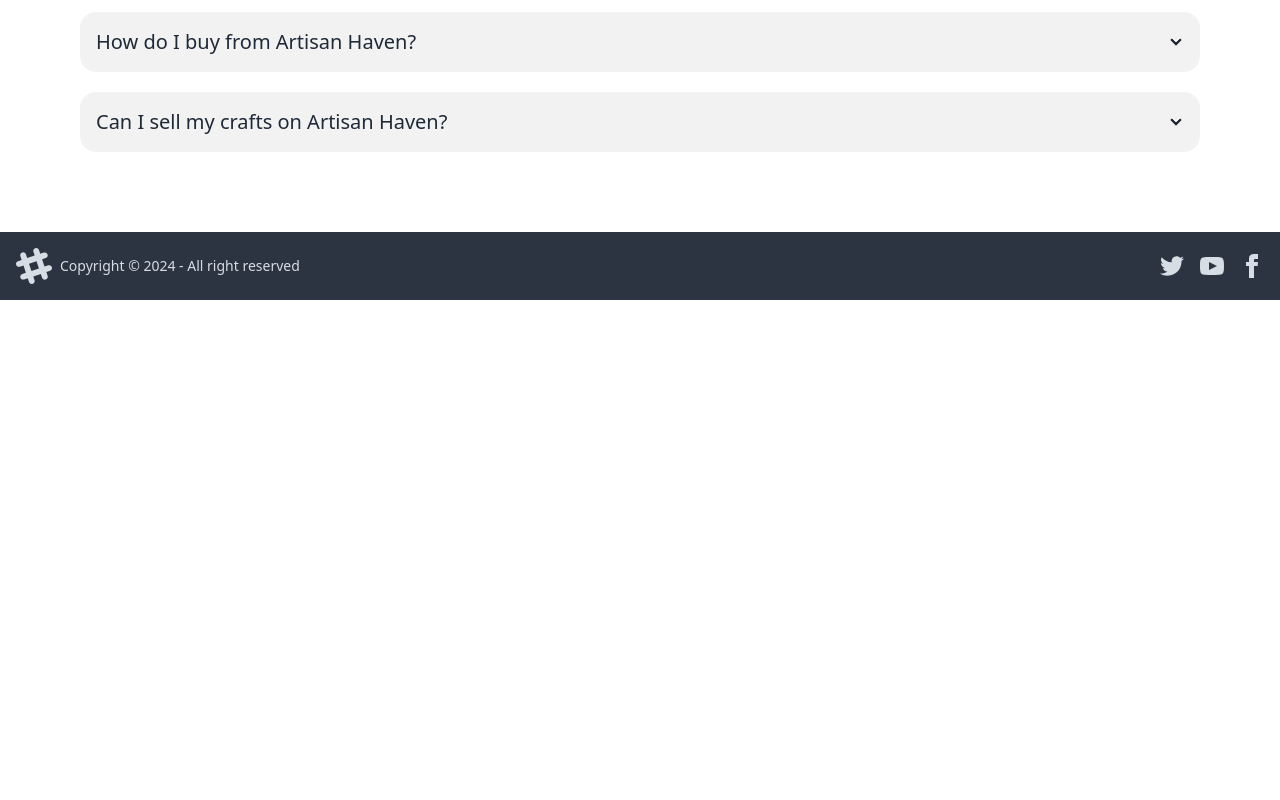
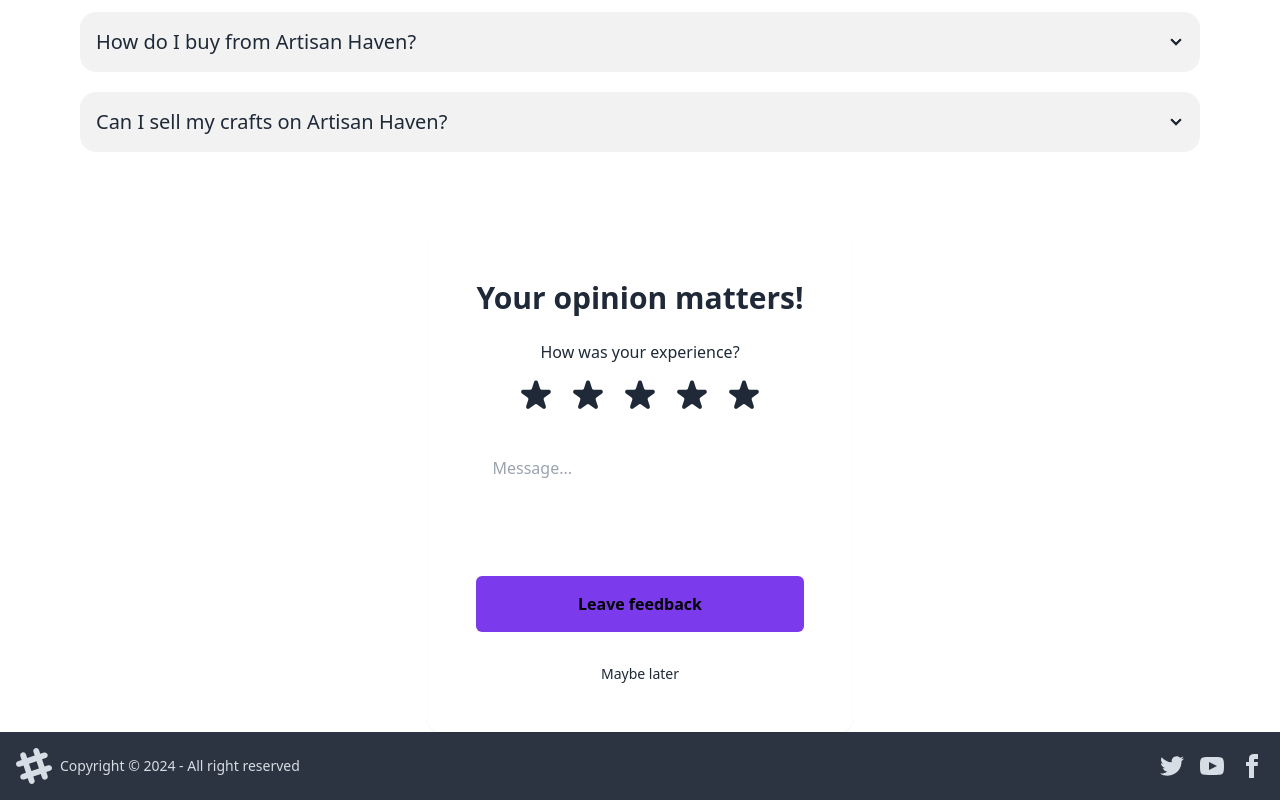
Before and after one commit to Tajbir23/assignment-10-client, a React (Vite) app: page / in a window 1280 px wide. Shown: the part 1220-2020 px from the top of the page. Before the commit the page ends 1520 px from the top, so only its background shows below. Built offline with nearby package versions, Linux system fonts and the light colour scheme; no server answers.

Commit message:
add extra section review

```diff
--- a/src/App.jsx
+++ b/src/App.jsx
@@ -1,7 +1,7 @@
 import { Outlet } from "react-router-dom"
 import Navbar from "./components/Navbar"
 import Footer from "./components/Footer"
-import FaQ from "./components/FaQ"
+
 
 
 function App() {
@@ -13,9 +13,7 @@
       <div className="mt-20">
         <Outlet />
       </div>
-      <div className="m-20">
-        <FaQ />
-      </div>
+
       <Footer />
     </>
   )
--- /dev/null
+++ b/src/components/Review.jsx
@@ -0,0 +1,50 @@
+
+
+const Review = () => {
+  return (
+    <div className="flex flex-col max-w-xl p-8 shadow-sm rounded-xl lg:p-12  ">
+	<div className="flex flex-col items-center w-full">
+		<h2 className="text-3xl font-semibold text-center">Your opinion matters!</h2>
+		<div className="flex flex-col items-center py-6 space-y-3">
+			<span className="text-center">How was your experience?</span>
+			<div className="flex space-x-3">
+				<button type="button" title="Rate 1 stars" aria-label="Rate 1 stars">
+					<svg xmlns="http://www.w3.org/2000/svg" viewBox="0 0 20 20" fill="currentColor" className="w-10 h-10 dark:text-yellow-700">
+						<path d="M9.049 2.927c.3-.921 1.603-.921 1.902 0l1.07 3.292a1 1 0 00.95.69h3.462c.969 0 1.371 1.24.588 1.81l-2.8 2.034a1 1 0 00-.364 1.118l1.07 3.292c.3.921-.755 1.688-1.54 1.118l-2.8-2.034a1 1 0 00-1.175 0l-2.8 2.034c-.784.57-1.838-.197-1.539-1.118l1.07-3.292a1 1 0 00-.364-1.118L2.98 8.72c-.783-.57-.38-1.81.588-1.81h3.461a1 1 0 00.951-.69l1.07-3.292z"></path>
+					</svg>
+				</button>
+				<button type="button" title="Rate 2 stars" aria-label="Rate 2 stars">
+					<svg xmlns="http://www.w3.org/2000/svg" viewBox="0 0 20 20" fill="currentColor" className="w-10 h-10 dark:text-yellow-700">
+						<path d="M9.049 2.927c.3-.921 1.603-.921 1.902 0l1.07 3.292a1 1 0 00.95.69h3.462c.969 0 1.371 1.24.588 1.81l-2.8 2.034a1 1 0 00-.364 1.118l1.07 3.292c.3.921-.755 1.688-1.54 1.118l-2.8-2.034a1 1 0 00-1.175 0l-2.8 2.034c-.784.57-1.838-.197-1.539-1.118l1.07-3.292a1 1 0 00-.364-1.118L2.98 8.72c-.783-.57-.38-1.81.588-1.81h3.461a1 1 0 00.951-.69l1.07-3.292z"></path>
+					</svg>
+				</button>
+				<button type="button" title="Rate 3 stars" aria-label="Rate 3 stars">
+					<svg xmlns="http://www.w3.org/2000/svg" viewBox="0 0 20 20" fill="currentColor" className="w-10 h-10 dark:text-yellow-700">
+						<path d="M9.049 2.927c.3-.921 1.603-.921 1.902 0l1.07 3.292a1 1 0 00.95.69h3.462c.969 0 1.371 1.24.588 1.81l-2.8 2.034a1 1 0 00-.364 1.118l1.07 3.292c.3.921-.755 1.688-1.54 1.118l-2.8-2.034a1 1 0 00-1.175 0l-2.8 2.034c-.784.57-1.838-.197-1.539-1.118l1.07-3.292a1 1 0 00-.364-1.118L2.98 8.72c-.783-.57-.38-1.81.588-1.81h3.461a1 1 0 00.951-.69l1.07-3.292z"></path>
+					</svg>
+				</button>
+				<button type="button" title="Rate 4 stars" aria-label="Rate 4 stars">
+					<svg xmlns="http://www.w3.org/2000/svg" viewBox="0 0 20 20" fill="currentColor" className="w-10 h-10 dark:text-yellow-700">
+						<path d="M9.049 2.927c.3-.921 1.603-.921 1.902 0l1.07 3.292a1 1 0 00.95.69h3.462c.969 0 1.371 1.24.588 1.81l-2.8 2.034a1 1 0 00-.364 1.118l1.07 3.292c.3.921-.755 1.688-1.54 1.118l-2.8-2.034a1 1 0 00-1.175 0l-2.8 2.034c-.784.57-1.838-.197-1.539-1.118l1.07-3.292a1 1 0 00-.364-1.118L2.98 8.72c-.783-.57-.38-1.81.588-1.81h3.461a1 1 0 00.951-.69l1.07-3.292z"></path>
+					</svg>
+				</button>
+				<button type="button" title="Rate 5 stars" aria-label="Rate 5 stars">
+					<svg xmlns="http://www.w3.org/2000/svg" viewBox="0 0 20 20" fill="currentColor" className="w-10 h-10 dark:text-gray-400">
+						<path d="M9.049 2.927c.3-.921 1.603-.921 1.902 0l1.07 3.292a1 1 0 00.95.69h3.462c.969 0 1.371 1.24.588 1.81l-2.8 2.034a1 1 0 00-.364 1.118l1.07 3.292c.3.921-.755 1.688-1.54 1.118l-2.8-2.034a1 1 0 00-1.175 0l-2.8 2.034c-.784.57-1.838-.197-1.539-1.118l1.07-3.292a1 1 0 00-.364-1.118L2.98 8.72c-.783-.57-.38-1.81.588-1.81h3.461a1 1 0 00.951-.69l1.07-3.292z"></path>
+					</svg>
+				</button>
+			</div>
+		</div>
+		<div className="flex flex-col w-full">
+			<textarea rows="3" placeholder="Message..." className="p-4 rounded-md resize-none dark:bg-black text-white "></textarea>
+			<button type="button" className="py-4 my-8 font-semibold rounded-md text-black bg-violet-600">Leave feedback</button>
+		</div>
+	</div>
+	<div className="flex items-center justify-center">
+		<a rel="noopener noreferrer" href="#" className="text-sm ">Maybe later</a>
+	</div>
+</div>
+  )
+}
+
+export default Review
--- a/src/pages/Body.jsx
+++ b/src/pages/Body.jsx
@@ -4,6 +4,8 @@
 import { CraftContext } from "../Root"
 import CraftItemSection from "../components/CraftItemSection"
 import { Fade } from "react-awesome-reveal"
+import FaQ from "../components/FaQ"
+import Review from "../components/Review"
 
 
 const Body = () => {
@@ -40,6 +42,12 @@
             {data?.map((item) => <ArtCraftCategory key={item?._id} item={item} />)}
           </div>}
         </Fade>
+        <div className="m-20">
+        <FaQ />
+      </div>
+      <div className="flex items-center justify-center">
+      <Review />
+      </div>
     </div>
   )
 }
```
